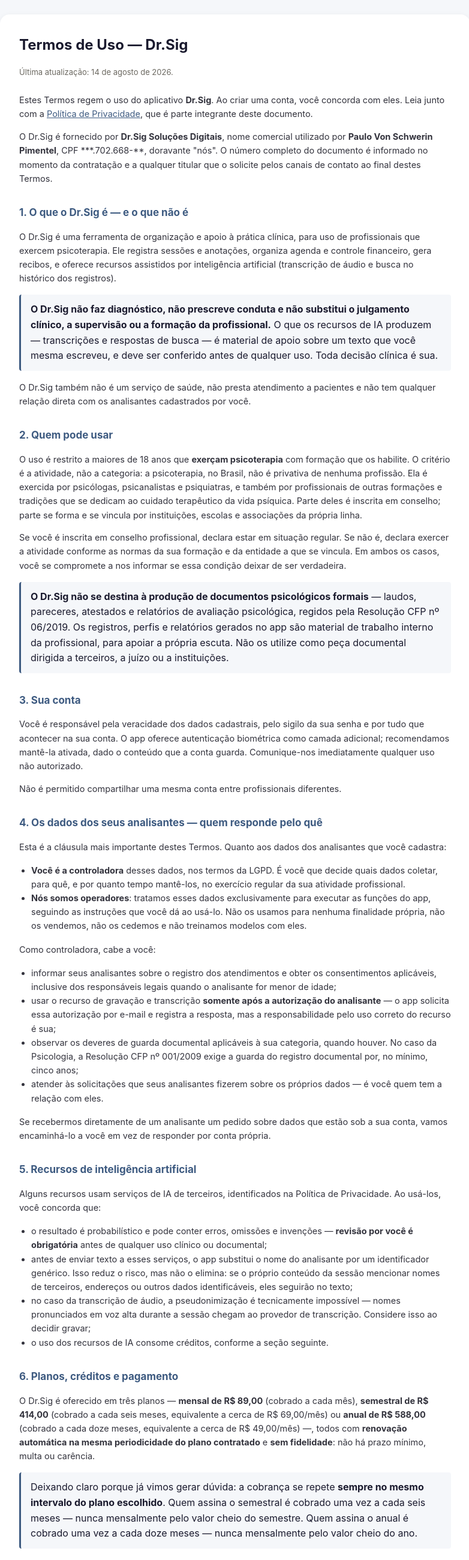
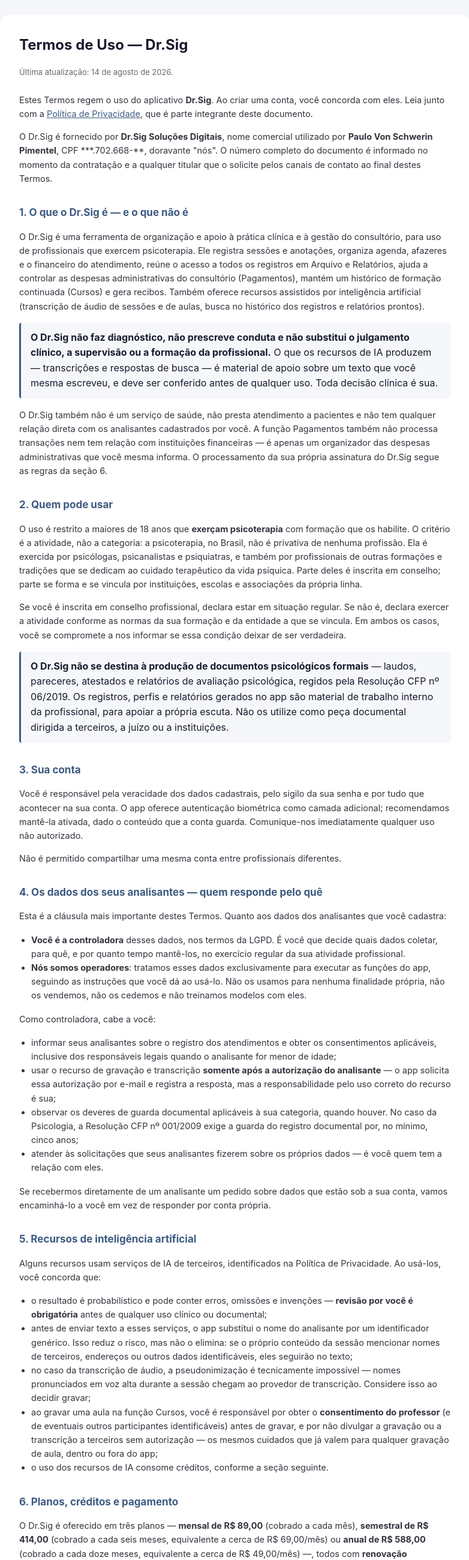
Before and after one commit to paulovsp/meu-app, a website: page docs/termos.html in a window 1280 px wide. Shown: the top 2600 px of the page at 60% size, without its empty margins (248-1030 px from the left). Drawn offline with Linux system fonts and the light colour scheme.

Commit message:
Atualiza Termos de Uso com Pagamentos, Cursos e consentimento de gravação de aula

```diff
--- a/docs/termos.html
+++ b/docs/termos.html
@@ -37,10 +37,13 @@
 
 <h2>1. O que o Dr.Sig é — e o que não é</h2>
 <p>
-O Dr.Sig é uma ferramenta de organização e apoio à prática clínica, para uso de
-profissionais que exercem psicoterapia. Ele registra sessões e anotações, organiza agenda e
-controle financeiro, gera recibos, e oferece recursos assistidos por inteligência
-artificial (transcrição de áudio e busca no histórico dos registros).
+O Dr.Sig é uma ferramenta de organização e apoio à prática clínica e à gestão do consultório,
+para uso de profissionais que exercem psicoterapia. Ele registra sessões e anotações,
+organiza agenda, afazeres e o financeiro do atendimento, reúne o acesso a todos os registros
+em Arquivo e Relatórios, ajuda a controlar as despesas administrativas do consultório
+(Pagamentos), mantém um histórico de formação continuada (Cursos) e gera recibos. Também
+oferece recursos assistidos por inteligência artificial (transcrição de áudio de sessões e de
+aulas, busca no histórico dos registros e relatórios prontos).
 </p>
 <div class="destaque">
 <strong>O Dr.Sig não faz diagnóstico, não prescreve conduta e não substitui o julgamento
@@ -50,7 +53,10 @@
 </div>
 <p>
 O Dr.Sig também não é um serviço de saúde, não presta atendimento a pacientes e não tem
-qualquer relação direta com os analisantes cadastrados por você.
+qualquer relação direta com os analisantes cadastrados por você. A função Pagamentos também
+não processa transações nem tem relação com instituições financeiras — é apenas um
+organizador das despesas administrativas que você mesma informa. O processamento da sua
+própria assinatura do Dr.Sig segue as regras da seção 6.
 </p>
 
 <h2>2. Quem pode usar</h2>
@@ -151,6 +157,13 @@
 isso ao decidir gravar;
 </li>
 <li>
+ao gravar uma aula na função Cursos, você é responsável por obter o
+<strong>consentimento do professor</strong> (e de eventuais outros participantes
+identificáveis) antes de gravar, e por não divulgar a gravação ou a transcrição a terceiros
+sem autorização — os mesmos cuidados que já valem para qualquer gravação de aula, dentro ou
+fora do app;
+</li>
+<li>
 o uso dos recursos de IA consome créditos, conforme a seção seguinte.
 </li>
 </ul>
@@ -224,7 +237,11 @@
 <li>usar o app para automatizar decisão clínica sem revisão humana;</li>
 <li>
 usar os registros, perfis ou relatórios do app como base de laudo, parecer, atestado ou
-qualquer documento psicológico dirigido a terceiros.
+qualquer documento psicológico dirigido a terceiros;
+</li>
+<li>
+gravar aulas, cursos ou qualquer conteúdo de terceiros sem o consentimento das pessoas
+envolvidas, ou divulgar essas gravações e transcrições sem autorização.
 </li>
 </ul>
 
@@ -235,9 +252,9 @@
 </p>
 <div class="destaque">
 <strong>A exclusão da conta apaga permanentemente todos os analisantes, sessões, registros,
-relatórios e histórico financeiro vinculados a ela. A operação é irreversível e não há
-backup recuperável para você depois de confirmada.</strong> Se a sua categoria exige guarda do
-registro documental, exporte tudo antes.
+relatórios, cursos, pagamentos administrativos e histórico financeiro vinculados a ela. A
+operação é irreversível e não há backup recuperável para você depois de confirmada.</strong>
+Se a sua categoria exige guarda do registro documental, exporte tudo antes.
 </div>
 <p>
 Podemos suspender ou encerrar uma conta que viole estes Termos, com aviso prévio sempre que
```
